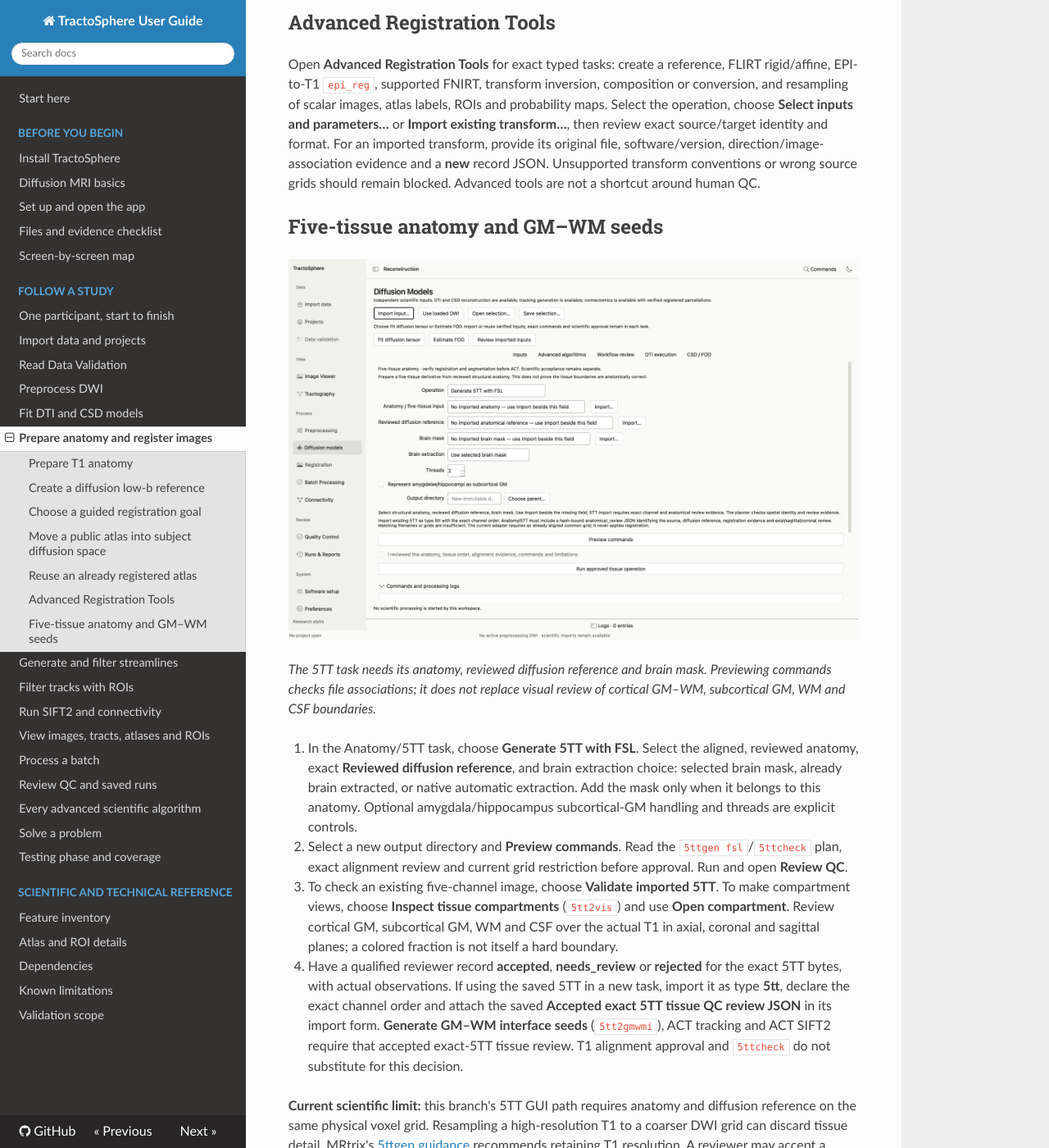
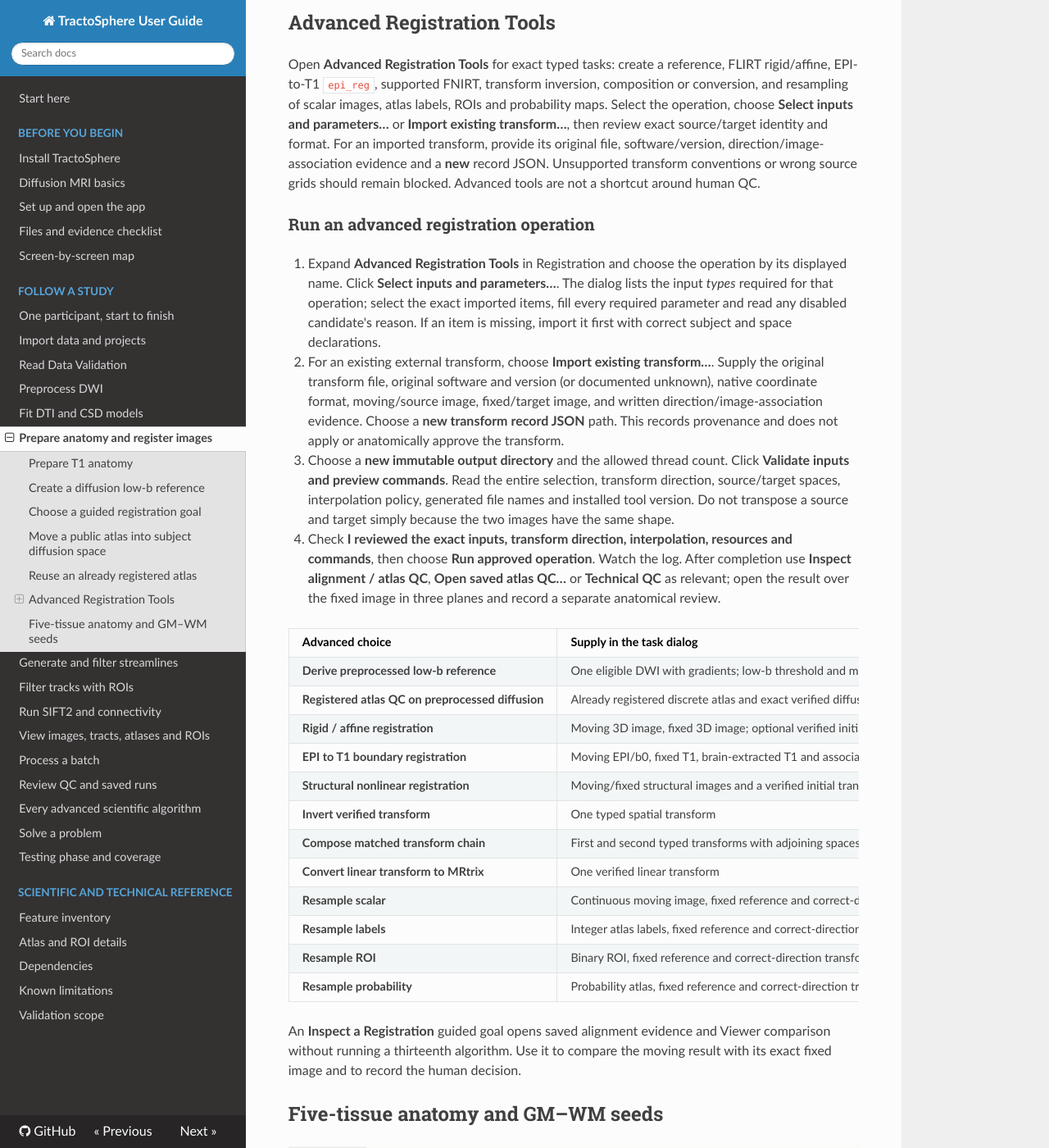
Before and after one commit to kkartikeya-kulkarni/TractoSphere, an MkDocs documentation site: the page built from docs/user-guide/anatomy-registration.md, in a window 1280 px wide and 1400 px high, scrolled down 2713 px. Shown: the whole window at 82% size. Built offline with MkDocs 1.6.1, drawn with Linux system fonts in a browser that asks for light colours; nearby versions of some CDN libraries.

```diff
--- a/docs/user-guide/anatomy-registration.md
+++ b/docs/user-guide/anatomy-registration.md
@@ -49,6 +49,30 @@
 
 Open **Advanced Registration Tools** for exact typed tasks: create a reference, FLIRT rigid/affine, EPI-to-T1 `epi_reg`, supported FNIRT, transform inversion, composition or conversion, and resampling of scalar images, atlas labels, ROIs and probability maps. Select the operation, choose **Select inputs and parameters…** or **Import existing transform…**, then review exact source/target identity and format. For an imported transform, provide its original file, software/version, direction/image-association evidence and a **new** record JSON. Unsupported transform conventions or wrong source grids should remain blocked. Advanced tools are not a shortcut around human QC.
 
+### Run an advanced registration operation
+
+1. Expand **Advanced Registration Tools** in Registration and choose the operation by its displayed name. Click **Select inputs and parameters…**. The dialog lists the input *types* required for that operation; select the exact imported items, fill every required parameter and read any disabled candidate's reason. If an item is missing, import it first with correct subject and space declarations.
+2. For an existing external transform, choose **Import existing transform…**. Supply the original transform file, original software and version (or documented unknown), native coordinate format, moving/source image, fixed/target image, and written direction/image-association evidence. Choose a **new transform record JSON** path. This records provenance and does not apply or anatomically approve the transform.
+3. Choose a **new immutable output directory** and the allowed thread count. Click **Validate inputs and preview commands**. Read the entire selection, transform direction, source/target spaces, interpolation policy, generated file names and installed tool version. Do not transpose a source and target simply because the two images have the same shape.
+4. Check **I reviewed the exact inputs, transform direction, interpolation, resources and commands**, then choose **Run approved operation**. Watch the log. After completion use **Inspect alignment / atlas QC**, **Open saved atlas QC…** or **Technical QC** as relevant; open the result over the fixed image in three planes and record a separate anatomical review.
+
+| Advanced choice | Supply in the task dialog | Particular decision to check in preview and QC |
+| --- | --- | --- |
+| **Derive preprocessed low-b reference** | One eligible DWI with gradients; low-b threshold and mean/first policy | Which volumes are selected; the output is a reference image, not a registration. |
+| **Registered atlas QC on preprocessed diffusion** | Already registered discrete atlas and exact verified diffusion reference | Creates only atlas/reference QC; preserve original registration provenance. |
+| **Rigid / affine registration** | Moving 3D image, fixed 3D image; optional verified initial transform; rigid/affine model and similarity cost | Moving → fixed direction; rigid versus scaling/shearing; inspect overlay and saved transform. |
+| **EPI to T1 boundary registration** | Moving EPI/b0, fixed T1, brain-extracted T1 and associated WM segmentation | EPI → T1 direction and boundary alignment; do not use its matrix as T1 → EPI without a verified inverse. |
+| **Structural nonlinear registration** | Moving/fixed structural images and a verified initial transform; iterations and warp resolution | Initial alignment, warp plausibility, local distortion and matching subject/template spaces. |
+| **Invert verified transform** | One typed spatial transform | The output maps target → source. Verify format and exact image association before using it. |
+| **Compose matched transform chain** | First and second typed transforms with adjoining spaces | The first target must equal the second source; inspect the resulting source → final target direction. |
+| **Convert linear transform to MRtrix** | One verified linear transform | Conversion changes representation; source/target physical meaning must remain the same. |
+| **Resample scalar** | Continuous moving image, fixed reference and correct-direction transform | Continuous interpolation and intensity behavior. |
+| **Resample labels** | Integer atlas labels, fixed reference and correct-direction transform | Nearest-neighbor treatment and survival of original parcel IDs. |
+| **Resample ROI** | Binary ROI, fixed reference and correct-direction transform | Boundary and voxel occupancy after resampling; inspect the resulting mask. |
+| **Resample probability** | Probability atlas, fixed reference and correct-direction transform | Continuous probabilities and channel/label association; do not treat it as a discrete atlas. |
+
+An **Inspect a Registration** guided goal opens saved alignment evidence and Viewer comparison without running a thirteenth algorithm. Use it to compare the moving result with its exact fixed image and to record the human decision.
+
 ## Five-tissue anatomy and GM–WM seeds
 
 ![Current Anatomy and five-tissue task with structural input and review fields](../screenshots/user-guide/09-five-tissue.png)
```
Also changed, not shown: docs/user-guide/tract-filtering.md (+8 -0 lines), docs/screenshots/user-guide/28-filtered-42-on-brain.png (added), docs/screenshots/user-guide/29-filtered-42-3d.png (added).
